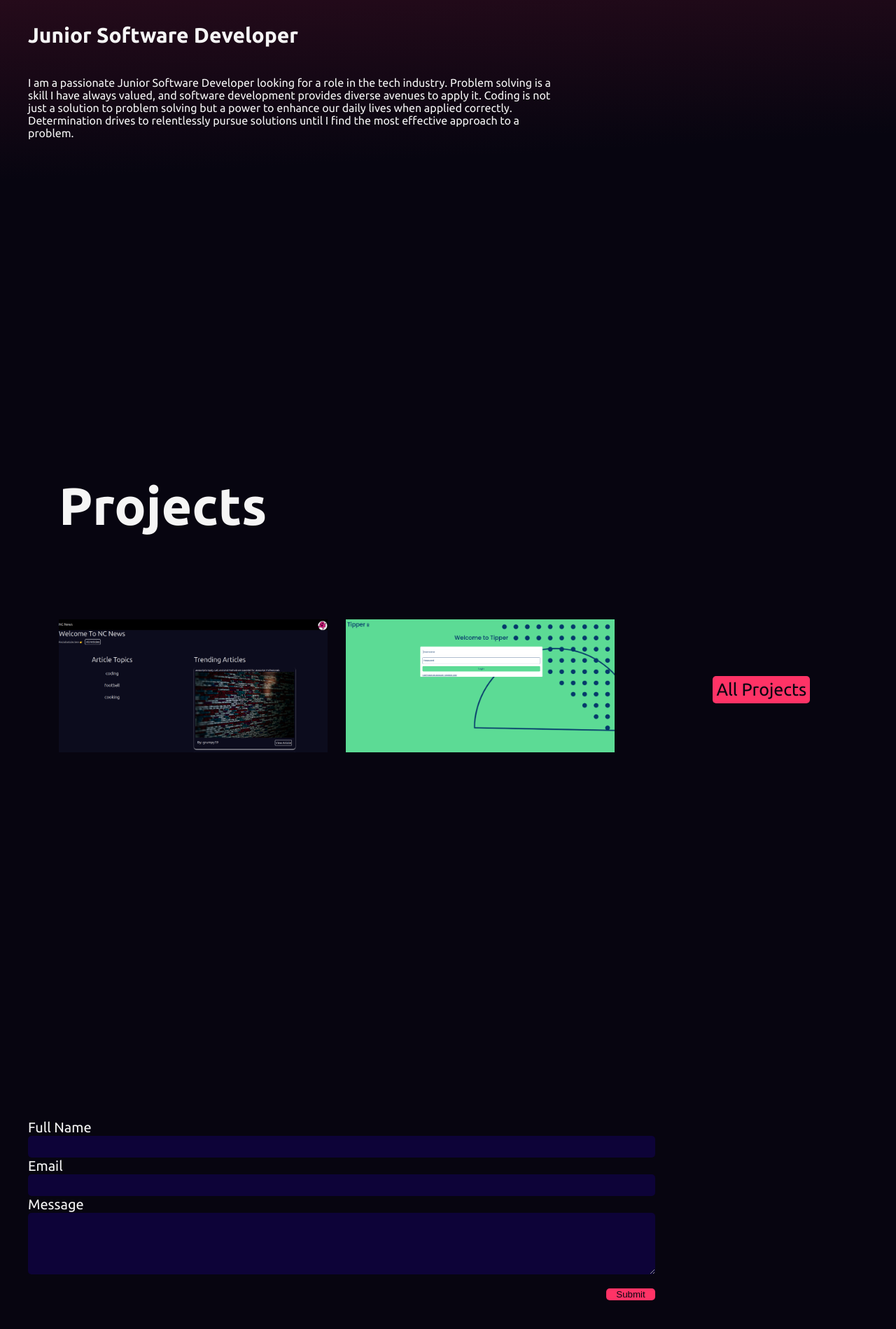
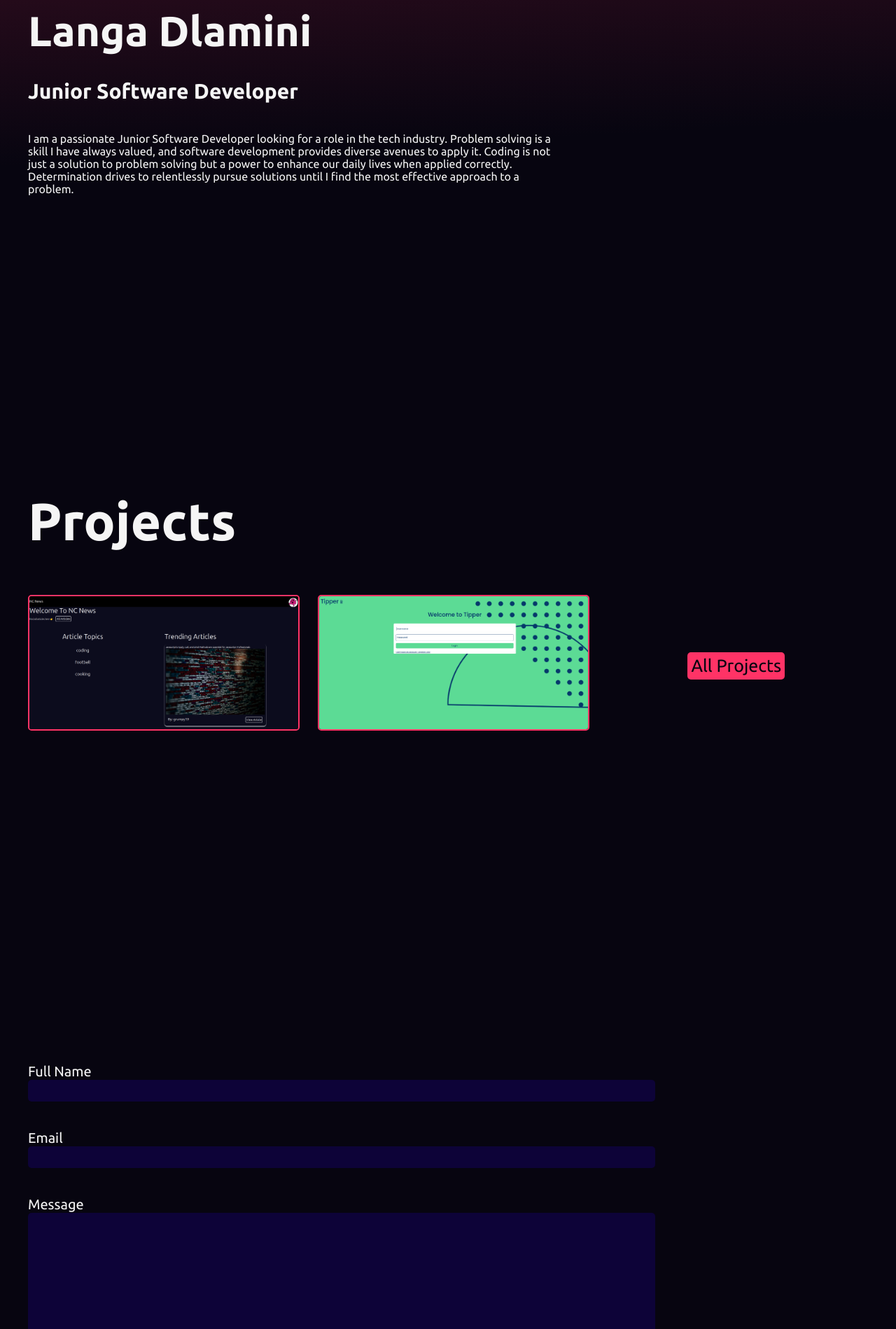
Before and after one commit to LangaLee/My-portfolio, a React (Vite) app: page / in a window 1280 px wide. Shown: the part 161-2060 px from the top of the page at 70% size. Built offline with nearby package versions, Linux system fonts and the light colour scheme.

Commit message:
removed dotenv files

```diff
--- a/src/components/contact.jsx
+++ b/src/components/contact.jsx
@@ -18,16 +18,13 @@ const Contact = () => {
     e.preventDefault();
 
     emailjs
-      .sendForm(
-        process.env.REACT_APP_service,
-        process.env.REACT_APP_template,
-        form.current,
-        {
-          publicKey: process.env.REACT_APP_secret,
-        }
-      )
+      .sendForm("service_t26kb1p", "template_0b3v34g", form.current, {
+        publicKey: "NkLTkWW7sYmVSZIOi",
+      })
       .then(
         () => {
+          console.log("SUCCESS!");
+          console.dir();
           e.target[0].value = "";
           e.target[1].value = "";
           e.target[2].value = "";
--- a/src/components/homePage.jsx
+++ b/src/components/homePage.jsx
@@ -7,7 +7,7 @@ import Contact from "./contact";
 const HomePage = () => {
   return (
     <div>
-      <section>
+      <section className="introSection">
         <div className="introDiv">
           <h1>Langa Dlamini</h1>
           <h2>Junior Software Developer</h2>
@@ -22,7 +22,7 @@ const HomePage = () => {
           </p>
         </div>
       </section>
-      <section className="projects">
+      <section className="projectSection">
         <div>
           <h2>Projects</h2>
           <div>
@@ -45,7 +45,7 @@ const HomePage = () => {
           </div>
         </div>
       </section>
-      <section>
+      <section className="contactSection">
         <Contact />
       </section>
     </div>
--- a/src/components/navigationList.jsx
+++ b/src/components/navigationList.jsx
@@ -36,8 +36,17 @@ const NavigationList = ({ isOpen, setIsOpen }) => {
           >
             HomePage
           </Link>
-          <motion.a className="liItem">Plans</motion.a>
-          <motion.a className="liItem">Contact</motion.a>
+          <Link className="liItem">Plans</Link>
+          <Link
+            to={"/"}
+            onClick={() => {
+              setIsOpen(false);
+              scroll.scrollToBottom();
+            }}
+            className="liItem"
+          >
+            Contact
+          </Link>
           <motion.a className="liItem">About Me</motion.a>
         </motion.ul>
       </motion.div>
--- a/src/components/projects/NCNews.jsx
+++ b/src/components/projects/NCNews.jsx
@@ -3,7 +3,7 @@ import NewsImage from "../../../images/Nc news.png";
 const NCNews = () => {
   return (
     <div>
-      <section className="projectSection">
+      <section className="projectsSection">
         <div>
           <div className="projectDiv">
             <div>
--- a/src/components/projects/Tipper.jsx
+++ b/src/components/projects/Tipper.jsx
@@ -2,7 +2,7 @@ import SourceCode from "../../reusable components/sourceCode";
 import TipperImage from "../../../images/Tipper.png";
 const Tipper = () => {
   return (
-    <section className="projectSection">
+    <section className="projectsSection">
       <div>
         <div className="projectDiv">
           <div>
--- a/src/css files/homePage.scss
+++ b/src/css files/homePage.scss
@@ -1,11 +1,14 @@
 section {
   margin-left: 2vw;
+  margin-top: auto;
   height: 90vh;
   scroll-snap-align: center;
   padding-top: 5vh;
   margin-left: 5vh;
 }
+.introSection {
   .introDiv {
+    padding-top: 10vh;
     display: flex;
     flex-direction: column;
     h1 {
@@ -20,19 +23,19 @@ section {
       width: 60vw;
     }
   }
+}
 
-.projects {
-  padding-top: 10vh !important;
+.projectSection {
   font-size: 50px;
+
   div {
     display: flex;
     flex-direction: column;
     width: 90vw;
+
     h2 {
-      margin-top: 0px;
     }
     div {
-      margin-top: 5%;
       display: flex;
       flex-direction: row;
       align-items: center;
@@ -41,6 +44,10 @@ section {
   img {
     width: 30vw;
     margin-right: 2vw;
+    border: solid;
+    border-width: 2px;
+    border-radius: 5px;
+    border-color: #ff3366;
   }
   .allProjects {
     padding: 5px;
@@ -57,19 +64,22 @@ section {
   }
 }
 
+.contactSection {
+}
+
 .contactDiv {
   display: flex;
   flex-direction: row;
   padding-top: 10vh;
   form {
     width: 70vw;
-    height: 50vh;
+    height: 70vh;
     display: flex;
     flex-direction: column;
-    // background-color: aqua;
     label {
       font-size: 20px;
       font-weight: 400;
+      margin-top: 40px;
     }
     input {
       color: whitesmoke;
@@ -101,7 +111,7 @@ section {
     }
 
     .messageInput {
-      height: 20%;
+      height: 30%;
     }
 
     div {
@@ -115,9 +125,12 @@ section {
         border: none;
         border-radius: 5px;
         width: 70px;
+        font-size: 15px;
       }
       button:hover {
         cursor: pointer;
+        color: #ff3366;
+        background-color: #070510;
       }
     }
   }
--- a/src/css files/projects.scss
+++ b/src/css files/projects.scss
@@ -8,9 +8,17 @@
     width: 100%;
     height: 100%;
   }
+  img {
+    width: 30vw;
+    margin-right: 2vw;
+    border: solid;
+    border-width: 2px;
+    border-radius: 5px;
+    border-color: #ff3366;
+  }
   min-height: 100vh;
 }
-.projectSection {
+.projectsSection {
   height: 100vh;
 }
 .projectScreenshot {
```
Lines whose indentation alone changed are shown as unchanged.
